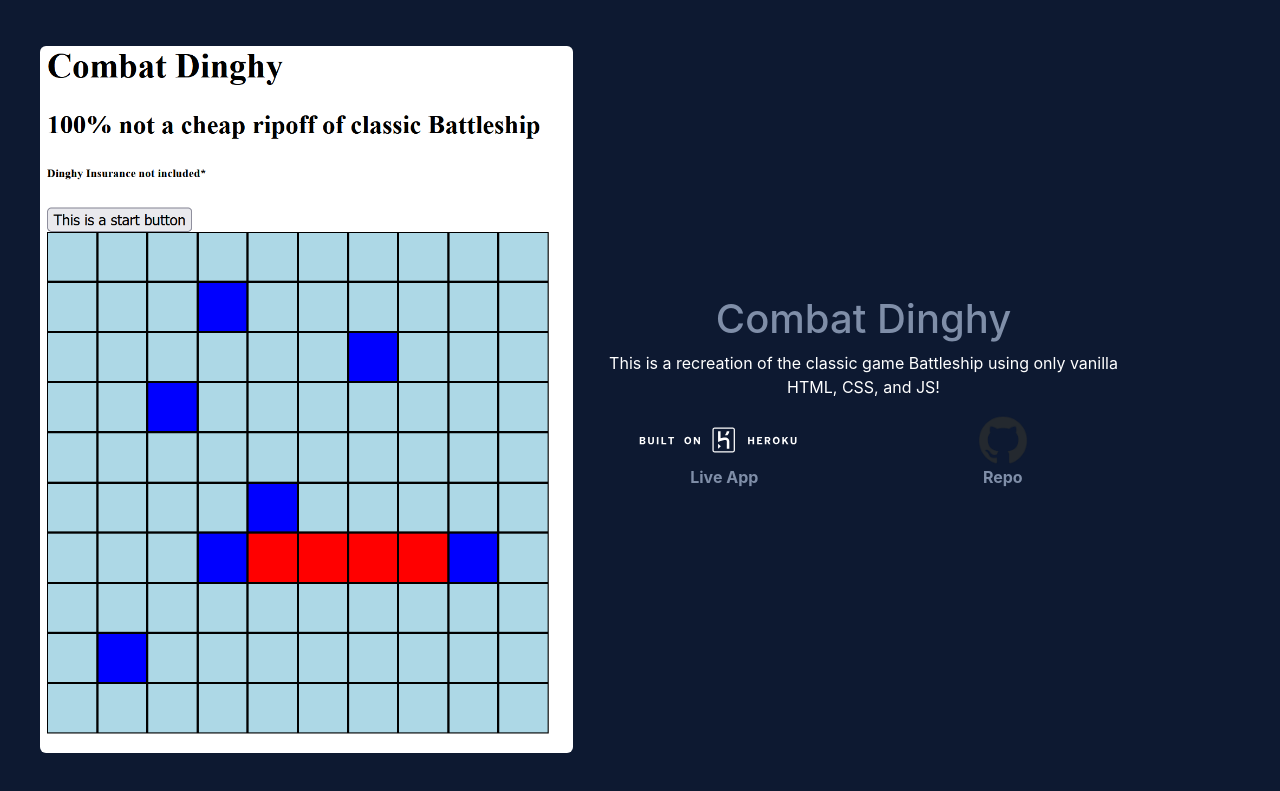
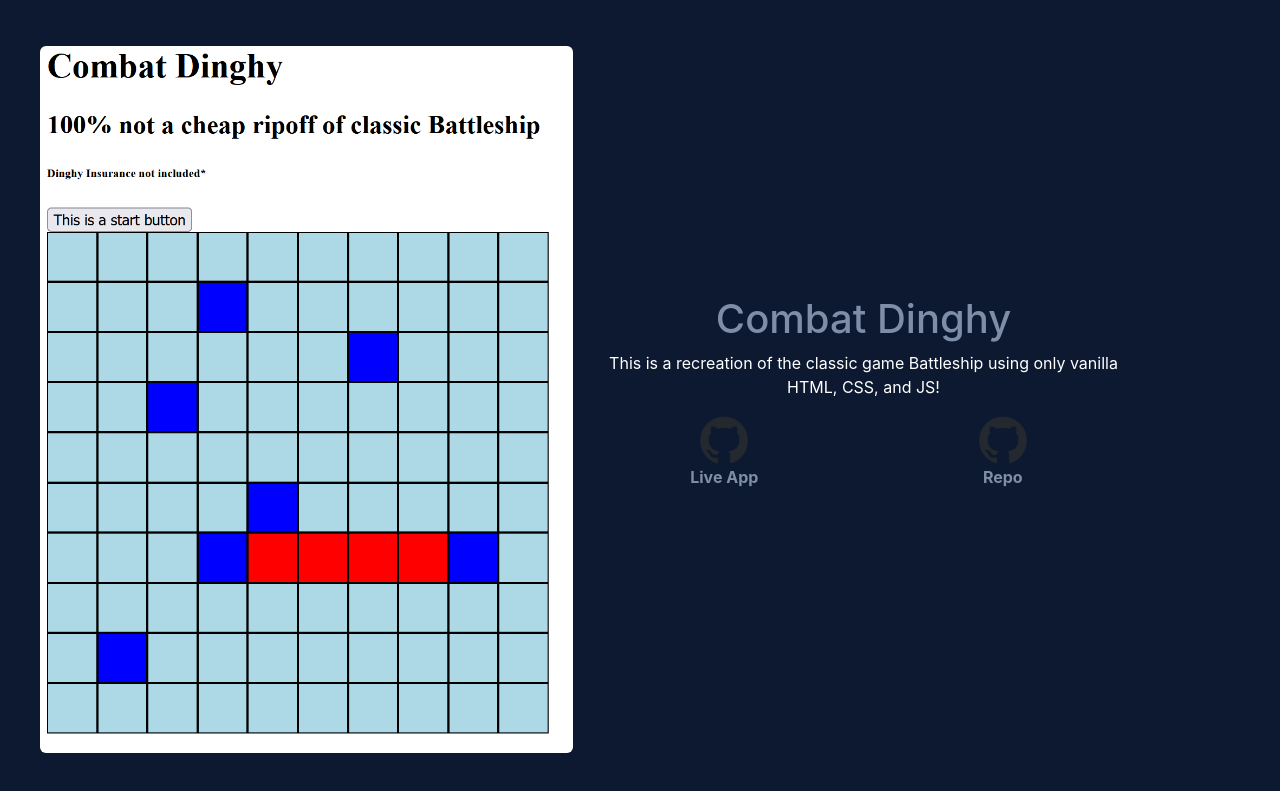
Before and after one commit to Joseph-King93/My-Portfolio, a React (Create React App) app: page /projects in a window 1280 px wide. Shown: the part 2211-3002 px from the top of the page. Built offline with nearby package versions, Linux system fonts and the light colour scheme.

Commit message:
fix link on project page

```diff
--- a/src/pages/ProjectsPage/ProjectsPage.jsx
+++ b/src/pages/ProjectsPage/ProjectsPage.jsx
@@ -141,12 +141,12 @@ export default function ProjectsPage() {
                         <p>This is a recreation of the classic game Battleship using only vanilla HTML, CSS, and JS!</p>
                         <Row>
                             <Col md={6}>
-                                <a href="https://ancient-sea-57311.herokuapp.com/" target="_blank" rel="noreferrer">
+                                <a href="https://joseph-king93.github.io/battleship/" target="_blank" rel="noreferrer">
                                     <Image
                                         rounded
                                         fluid
                                         style={{ height: 50 }}
-                                        src="/built-on-heroku-light.svg"
+                                        src="/github-mark.png"
                                     />
                                 </a>
                                 <p style={{ color: "#7f8ea8" }}><strong>Live App</strong></p>
```
